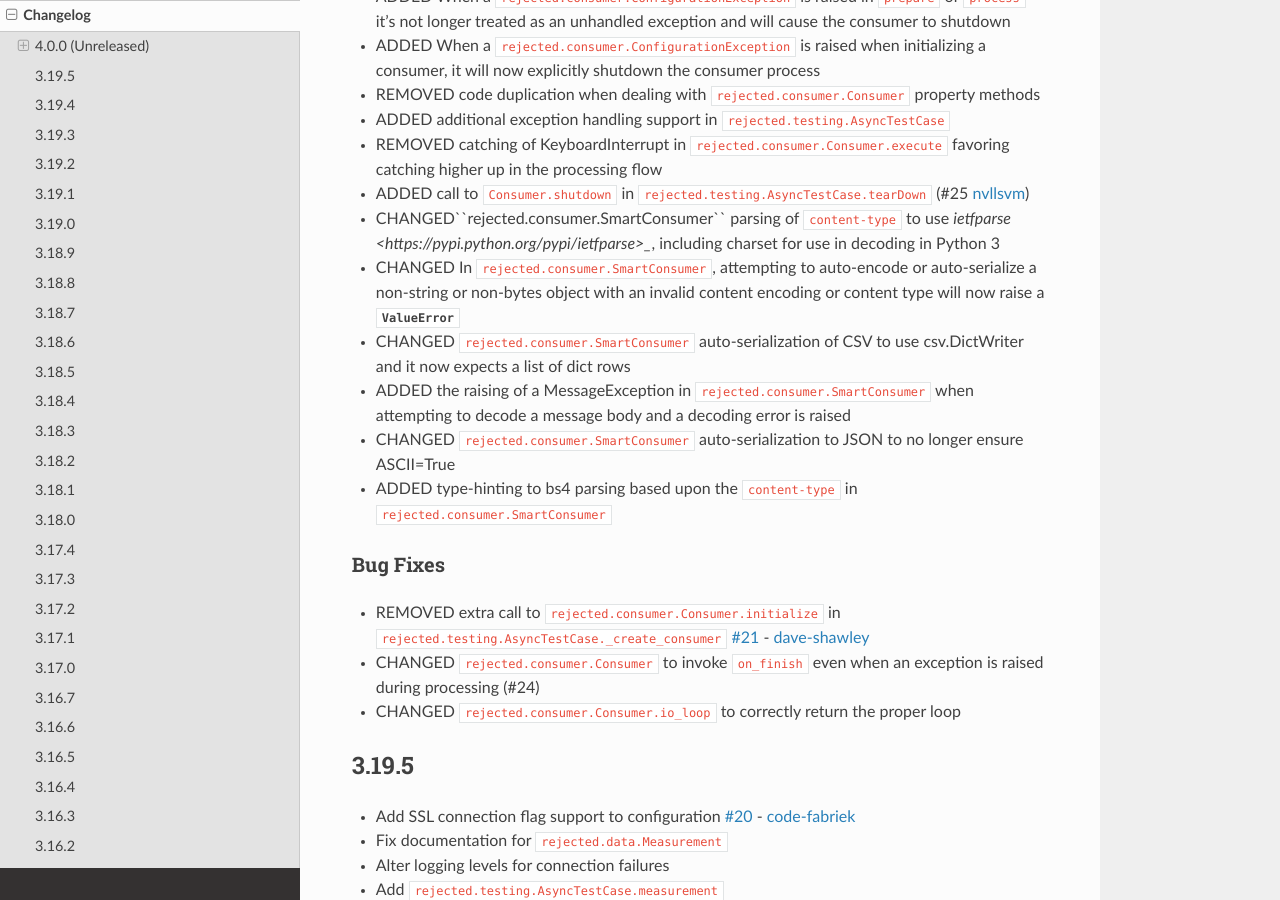
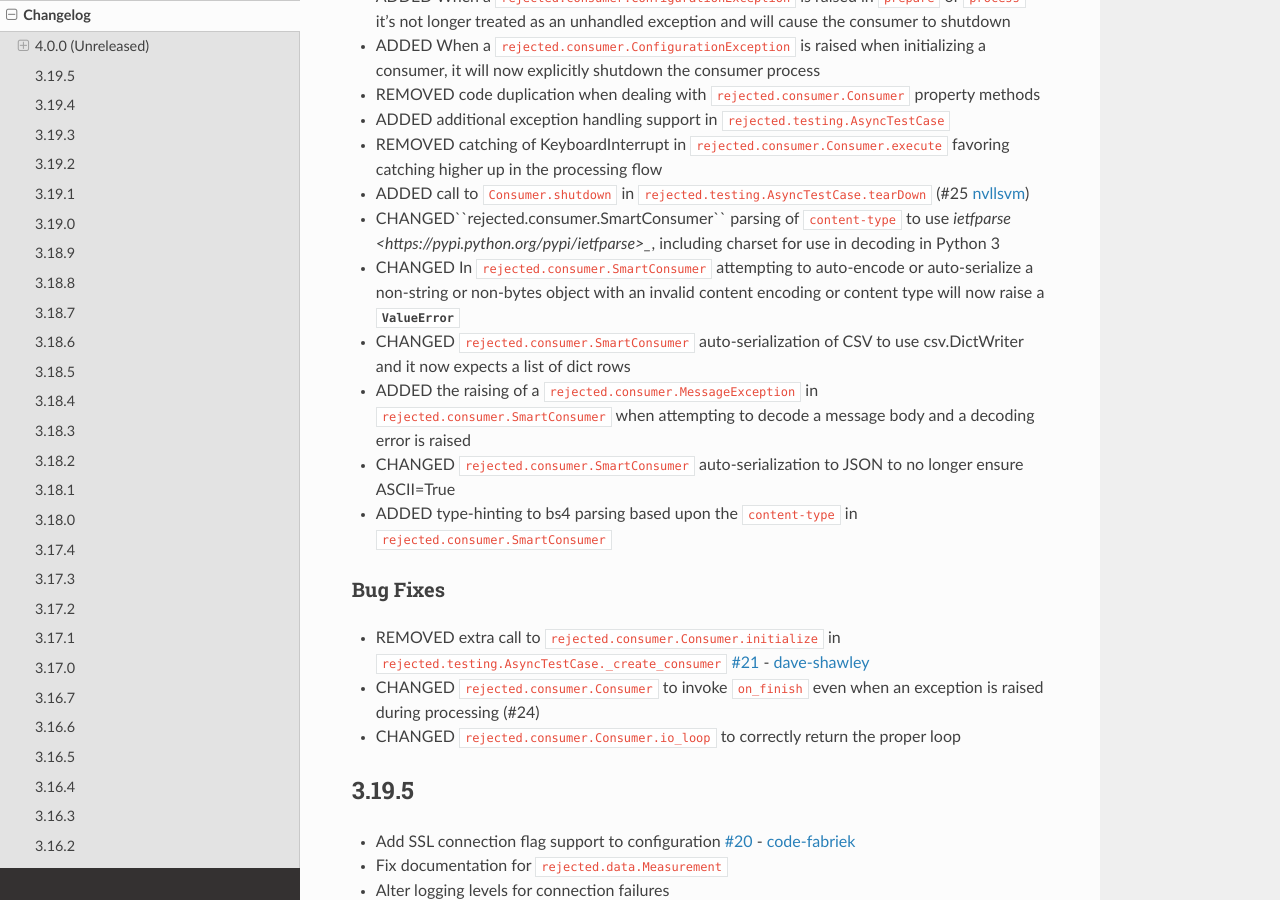
Before and after one commit to gmr/rejected, a Sphinx documentation site: the page built from docs/history.rst, in a window 1280 px wide and 900 px high, scrolled down 875 px. Built offline with Sphinx 7.4.7 and the Read the Docs theme 2.0.0, drawn with Linux system fonts in a browser that asks for light colours.

Commit message:
Updated highlighting

```diff
--- a/docs/history.rst
+++ b/docs/history.rst
@@ -31,9 +31,9 @@ Other Changes
 - REMOVED catching of KeyboardInterrupt in ``rejected.consumer.Consumer.execute`` favoring catching higher up in the processing flow
 - ADDED call to ``Consumer.shutdown`` in ``rejected.testing.AsyncTestCase.tearDown`` (#25 `nvllsvm <https://github.com/nvllsvm>`_)
 - CHANGED``rejected.consumer.SmartConsumer`` parsing of ``content-type`` to use `ietfparse <https://pypi.python.org/pypi/ietfparse>_`, including charset for use in decoding in Python 3
-- CHANGED In ``rejected.consumer.SmartConsumer``, attempting to auto-encode or auto-serialize a non-string or non-bytes object with an invalid content encoding or content type will now raise a :exc:`ValueError`
+- CHANGED In ``rejected.consumer.SmartConsumer`` attempting to auto-encode or auto-serialize a non-string or non-bytes object with an invalid content encoding or content type will now raise a :exc:`ValueError`
 - CHANGED ``rejected.consumer.SmartConsumer`` auto-serialization of CSV to use csv.DictWriter and it now expects a list of dict rows
-- ADDED the raising of a MessageException in ``rejected.consumer.SmartConsumer`` when attempting to decode a message body and a decoding error is raised
+- ADDED the raising of a ``rejected.consumer.MessageException`` in ``rejected.consumer.SmartConsumer`` when attempting to decode a message body and a decoding error is raised
 - CHANGED ``rejected.consumer.SmartConsumer`` auto-serialization to JSON to no longer ensure ASCII=True
 - ADDED type-hinting to bs4 parsing based upon the ``content-type`` in ``rejected.consumer.SmartConsumer``
 
```
